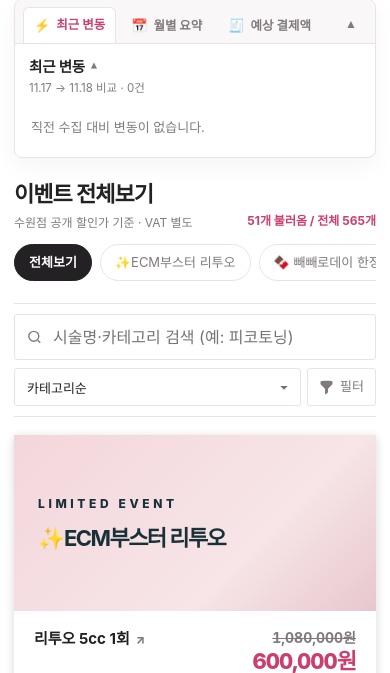
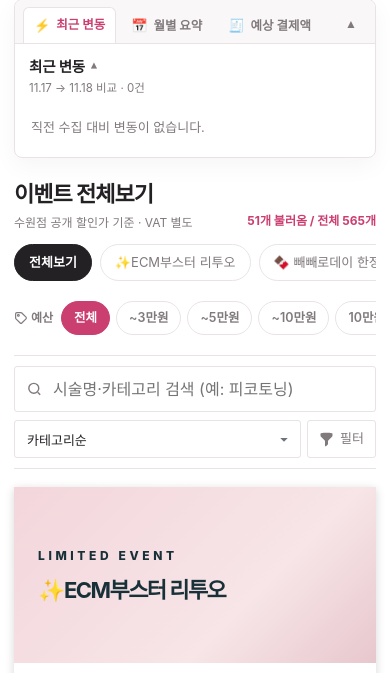
Before and after one commit to miv2/price-tracker, a Python web app: template tracker/templates/index.html in a window 390 px wide. Shown: the part 181-854 px from the top of the page. Run offline with Jinja, Linux system fonts and the light colour scheme; the template is opened without the code that fills it, so the values that code supplies are empty.

Commit message:
feat: 예산 가격대 칩으로 모바일 1탭 필터링 추가
- 카테고리 칩 아래 예산 스트립 추가: 전체 / ~3만원 / ~5만원 / ~10만원 / 10만원+
- 누적 상한형으로 판정하며 마지막 칩만 10만원 초과를 모음
- VAT 포함 표시 중에는 화면에 보이는 금액 기준으로 판정
- 카테고리·검색·관심·변동 필터와 AND로 결합, 필터 초기화 시 전체로 복귀
- budget 쿼리 파라미터로 URL·뒤로 가기 상태 보존
- 34px 터치 타겟, 가로 스크롤 스냅, 스크롤바 숨김, 선택 시 액센트 배경
- Node 테스트 4개 추가 (경계값·VAT 연동·AND 결합·URL 왕복)

```diff
--- a/assets/app.js
+++ b/assets/app.js
@@ -48,7 +48,7 @@ const DATA = (function () {
     returned: "이달에 재등장한 항목이 없습니다.",
     removed: "이달에 종료된 항목이 없습니다."
   };
-  const state = { q: "", category: "", status: "active", changedOnly: false, favoritesOnly: false, sort: "category", view: "cards", pageSize: PAGE_SIZE, vatIncluded: loadVatIncluded(storageOrNull()) };
+  const state = { q: "", category: "", budget: "", status: "active", changedOnly: false, favoritesOnly: false, sort: "category", view: "cards", pageSize: PAGE_SIZE, vatIncluded: loadVatIncluded(storageOrNull()) };
   let displayLimit = PAGE_SIZE;
   let monthlyKind = "";
   let openItemKey = "";
@@ -64,6 +64,16 @@ const DATA = (function () {
   const $ = (id) => document.getElementById(id);
 
   const SORT_VALUES = ["category", "recent", "discount-desc", "price-desc", "price-asc", "name"];
+
+  // 누적 상한형 예산 구간. 마지막 칩만 "10만원 초과"를 모은다.
+  const BUDGET_OPTIONS = [
+    { value: "", label: "전체" },
+    { value: "under-3", label: "~3만원", max: 30000 },
+    { value: "under-5", label: "~5만원", max: 50000 },
+    { value: "under-10", label: "~10만원", max: 100000 },
+    { value: "over-10", label: "10만원+" }
+  ];
+  const BUDGET_VALUES = BUDGET_OPTIONS.map(function (option) { return option.value; });
 
   function itemKey(item) {
     return (item.category || "") + "||" + item.name;
@@ -421,10 +431,23 @@ const DATA = (function () {
     return toChosung(item.name).includes(chosungQuery) || toChosung(item.category).includes(chosungQuery);
   }
 
+  // 예산 칩은 화면에 보이는 금액(VAT 포함 여부 반영)을 기준으로 판정한다.
+  function matchesBudget(item, budgetCode) {
+    if (!budgetCode) return true;
+    const price = displayPrice(currentPrice(item));
+    if (price === null || price === undefined || !Number.isFinite(price)) return false;
+    if (budgetCode === "under-3") return price <= 30000;
+    if (budgetCode === "under-5") return price <= 50000;
+    if (budgetCode === "under-10") return price <= 100000;
+    if (budgetCode === "over-10") return price > 100000;
+    return true;
+  }
+
   function parseUrlState(search) {
     const next = {
       q: "",
       category: "",
+      budget: "",
       status: "active",
       changedOnly: false,
       favoritesOnly: false,
@@ -437,6 +460,8 @@ const DATA = (function () {
     if (q) next.q = q;
     const category = params.get("category");
     if (category) next.category = category;
+    const budget = params.get("budget");
+    if (BUDGET_VALUES.indexOf(budget) !== -1) next.budget = budget;
     const status = params.get("status");
     if (status === "active" || status === "ended" || status === "all") next.status = status;
     if (params.get("changed") === "1") next.changedOnly = true;
@@ -459,6 +484,7 @@ const DATA = (function () {
     const params = new URLSearchParams();
     if (current.q) params.set("q", current.q);
     if (current.category) params.set("category", current.category);
+    if (current.budget) params.set("budget", current.budget);
     if (current.status !== "active") params.set("status", current.status);
     if (current.changedOnly) params.set("changed", "1");
     if (current.favoritesOnly) params.set("fav", "1");
@@ -485,6 +511,7 @@ const DATA = (function () {
     });
     if (!known) state.category = "";
     syncCategoryChips(true);
+    syncBudgetChips(true);
     $("statusFilter").value = state.status;
     $("sortFilter").value = state.sort;
     $("pageSizeFilter").value = state.pageSize === Infinity ? "all" : String(state.pageSize);
@@ -888,6 +915,40 @@ const DATA = (function () {
     strip.scrollLeft += chipRect.left - stripRect.left - (strip.clientWidth - chipRect.width) / 2;
   }
 
+  function buildBudgetChips() {
+    const strip = $("budgetChips");
+    if (!strip) return;
+    BUDGET_OPTIONS.forEach(function (option) {
+      const button = document.createElement("button");
+      button.type = "button";
+      button.dataset.budget = option.value;
+      button.textContent = option.label;
+      button.setAttribute("aria-pressed", "false");
+      button.addEventListener("click", function () {
+        state.budget = option.value;
+        renderTable();
+        updateFilterDot();
+        syncUrl(true);
+      });
+      strip.appendChild(button);
+    });
+  }
+
+  function syncBudgetChips(scrollToActive) {
+    const strip = $("budgetChips");
+    if (!strip) return;
+    let active = null;
+    strip.querySelectorAll("button").forEach(function (button) {
+      const on = button.dataset.budget === state.budget;
+      button.setAttribute("aria-pressed", String(on));
+      if (on) active = button;
+    });
+    if (!scrollToActive || !active) return;
+    const stripRect = strip.getBoundingClientRect();
+    const chipRect = active.getBoundingClientRect();
+    strip.scrollLeft += chipRect.left - stripRect.left - (strip.clientWidth - chipRect.width) / 2;
+  }
+
   function matches(item) {
     if (state.status === "active" && !item.active) return false;
     if (state.status === "ended" && item.active) return false;
@@ -895,6 +956,7 @@ const DATA = (function () {
     if (state.favoritesOnly && !favorites.has(itemKey(item))) return false;
     if (state.category && item.category !== state.category) return false;
     if (!matchesQuery(item, state.q)) return false;
+    if (!matchesBudget(item, state.budget)) return false;
     return true;
   }
 
@@ -1222,6 +1284,7 @@ const DATA = (function () {
     const fragment = document.createDocumentFragment();
     currentFilteredList = sortItems(items.filter(matches));
     syncCategoryChips(false);
+    syncBudgetChips(false);
     let pageItems;
     let groups = null;
     if (state.sort === "category") {
@@ -1736,6 +1799,7 @@ const DATA = (function () {
   function resetFilters() {
     state.q = "";
     state.category = "";
+    state.budget = "";
     state.status = "active";
     state.changedOnly = false;
     state.favoritesOnly = false;
@@ -1745,6 +1809,7 @@ const DATA = (function () {
     $("sortFilter").value = "category";
     $("changedToggle").classList.remove("on");
     $("changedToggle").setAttribute("aria-pressed", "false");
+    syncBudgetChips();
     updateFavoritesUi();
     updateFilterDot();
     renderTable();
@@ -1801,7 +1866,7 @@ const DATA = (function () {
   function updateFilterDot() {
     const dot = $("filterActiveDot");
     if (!dot) return;
-    const isCustom = state.status !== "active" || state.changedOnly || state.vatIncluded || state.view !== "cards" || state.pageSize !== PAGE_SIZE;
+    const isCustom = state.status !== "active" || state.changedOnly || state.budget !== "" || state.vatIncluded || state.view !== "cards" || state.pageSize !== PAGE_SIZE;
     dot.hidden = !isCustom;
     const btn = $("filterMoreToggle");
     if (btn) {
@@ -1912,6 +1977,8 @@ const DATA = (function () {
         groupItemsByBoundary,
         parseUrlState,
         buildQuery,
+        matchesBudget,
+        BUDGET_OPTIONS,
         itemKey,
         findItemByKey,
         readItemKey,
@@ -2185,6 +2252,7 @@ const DATA = (function () {
   renderEstimate();
   renderStale();
   buildCategoryChips();
+  buildBudgetChips();
   applyStateToControls();
   updateFilterDot();
   renderTable();
--- a/assets/style.css
+++ b/assets/style.css
@@ -515,6 +515,55 @@ details[open] .recent-head-left h2::after {
 }
 .category-strip button:hover, .category-strip button:focus-visible { color: var(--accent); border-color: var(--accent); outline: none; }
 .category-strip button[aria-pressed="true"] { background: var(--text); border-color: var(--text); color: var(--panel); font-weight: 700; }
+.budget-strip {
+  display: flex;
+  align-items: center;
+  gap: 6px;
+  margin: -4px 0 12px;
+  padding: 2px 0 8px;
+  overflow-x: auto;
+  scroll-snap-type: x proximity;
+  -webkit-overflow-scrolling: touch;
+  scrollbar-width: none;
+}
+.budget-strip::-webkit-scrollbar { display: none; }
+.budget-label {
+  flex: none;
+  display: inline-flex;
+  align-items: center;
+  gap: 3px;
+  padding-right: 2px;
+  color: var(--muted);
+  font-size: 12px;
+  font-weight: 700;
+  white-space: nowrap;
+}
+.budget-label svg { width: 14px; height: 14px; }
+.budget-strip button {
+  flex: none;
+  scroll-snap-align: start;
+  min-height: 34px;
+  padding: 6px 12px;
+  border: 1px solid var(--line);
+  border-radius: 999px;
+  background: transparent;
+  color: var(--muted);
+  font: inherit;
+  font-size: 12.5px;
+  font-weight: 600;
+  white-space: nowrap;
+  cursor: pointer;
+  touch-action: manipulation;
+  transition: background-color .16s ease, border-color .16s ease, color .16s ease;
+}
+.budget-strip button:hover,
+.budget-strip button:focus-visible { color: var(--accent); border-color: var(--accent); outline: none; }
+.budget-strip button[aria-pressed="true"] {
+  background: var(--accent);
+  border-color: var(--accent);
+  color: var(--panel);
+  font-weight: 700;
+}
 .toolbar-wrapper {
   margin-bottom: 18px;
   border-top: 1px solid var(--line);
--- a/sw.js
+++ b/sw.js
@@ -1,8 +1,8 @@
 /* 유앤아이의원 가격 추적 서비스 워커.
-   index.html을 만들 때 캐시 이름과 미리 받을 파일 목록(a13144f308, ["./", "./index.html", "./assets/style.css?v=7aeb774aba", "./assets/app.js?v=7aeb774aba", "./assets/vendor/chart.umd.min.js?v=7aeb774aba", "./assets/data.js?v=2b95df6790", "./manifest.webmanifest", "./icons/icon-192.png", "./icons/icon-512.png", "./icons/icon-maskable-512.png", "./icons/apple-touch-icon.png"])을
+   index.html을 만들 때 캐시 이름과 미리 받을 파일 목록(568f929e52, ["./", "./index.html", "./assets/style.css?v=1ba2ec85e3", "./assets/app.js?v=1ba2ec85e3", "./assets/vendor/chart.umd.min.js?v=1ba2ec85e3", "./assets/data.js?v=2b95df6790", "./manifest.webmanifest", "./icons/icon-192.png", "./icons/icon-512.png", "./icons/icon-maskable-512.png", "./icons/apple-touch-icon.png"])을
    채워 넣는다. 해시가 붙은 자산은 캐시에서 바로 쓰고, 페이지는 네트워크를 먼저 본다. */
-const CACHE = "price-tracker-a13144f308";
-const PRECACHE = ["./", "./index.html", "./assets/style.css?v=7aeb774aba", "./assets/app.js?v=7aeb774aba", "./assets/vendor/chart.umd.min.js?v=7aeb774aba", "./assets/data.js?v=2b95df6790", "./manifest.webmanifest", "./icons/icon-192.png", "./icons/icon-512.png", "./icons/icon-maskable-512.png", "./icons/apple-touch-icon.png"];
+const CACHE = "price-tracker-568f929e52";
+const PRECACHE = ["./", "./index.html", "./assets/style.css?v=1ba2ec85e3", "./assets/app.js?v=1ba2ec85e3", "./assets/vendor/chart.umd.min.js?v=1ba2ec85e3", "./assets/data.js?v=2b95df6790", "./manifest.webmanifest", "./icons/icon-192.png", "./icons/icon-512.png", "./icons/icon-maskable-512.png", "./icons/apple-touch-icon.png"];
 const OFFLINE_URL = "./";
 
 self.addEventListener("install", function (event) {
--- a/tracker/templates/index.html
+++ b/tracker/templates/index.html
@@ -130,6 +130,15 @@
     <span class="result-count" id="count" aria-live="polite"></span>
   </div>
   <nav class="category-strip" id="categoryChips" aria-label="이벤트 카테고리"></nav>
+  <div class="budget-strip" id="budgetChips" role="group" aria-label="예산 가격대 필터">
+    <span class="budget-label" aria-hidden="true">
+      <svg viewBox="0 0 24 24" fill="none" stroke="currentColor" stroke-width="2" stroke-linecap="round" stroke-linejoin="round">
+        <path d="M20.6 13.4 13.4 20.6a2 2 0 0 1-2.8 0l-7.2-7.2A2 2 0 0 1 2.8 12V4.8A2 2 0 0 1 4.8 2.8H12a2 2 0 0 1 1.4.6l7.2 7.2a2 2 0 0 1 0 2.8Z"></path>
+        <circle cx="7.5" cy="7.5" r="1.5"></circle>
+      </svg>
+      예산
+    </span>
+  </div>
   <div class="toolbar-wrapper" id="toolbarWrapper">
     <div class="toolbar" role="group" aria-labelledby="catalogTitle">
       <form class="search" id="searchForm" role="search">
```
Also changed, not shown: index.html (+12 -3 lines), tests/test_app.js (+77 -0 lines), tracker/templates/app.js (+70 -2 lines), tracker/templates/style.css (+49 -0 lines), README.md.
